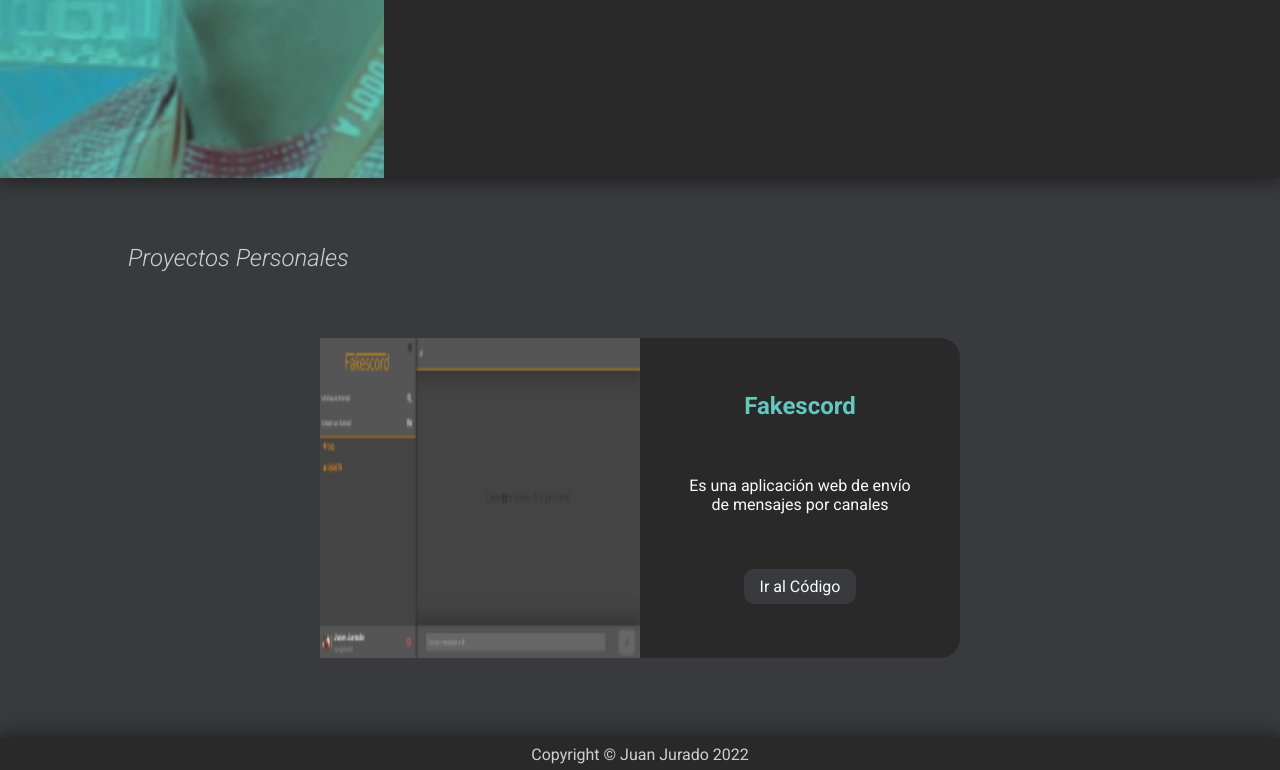
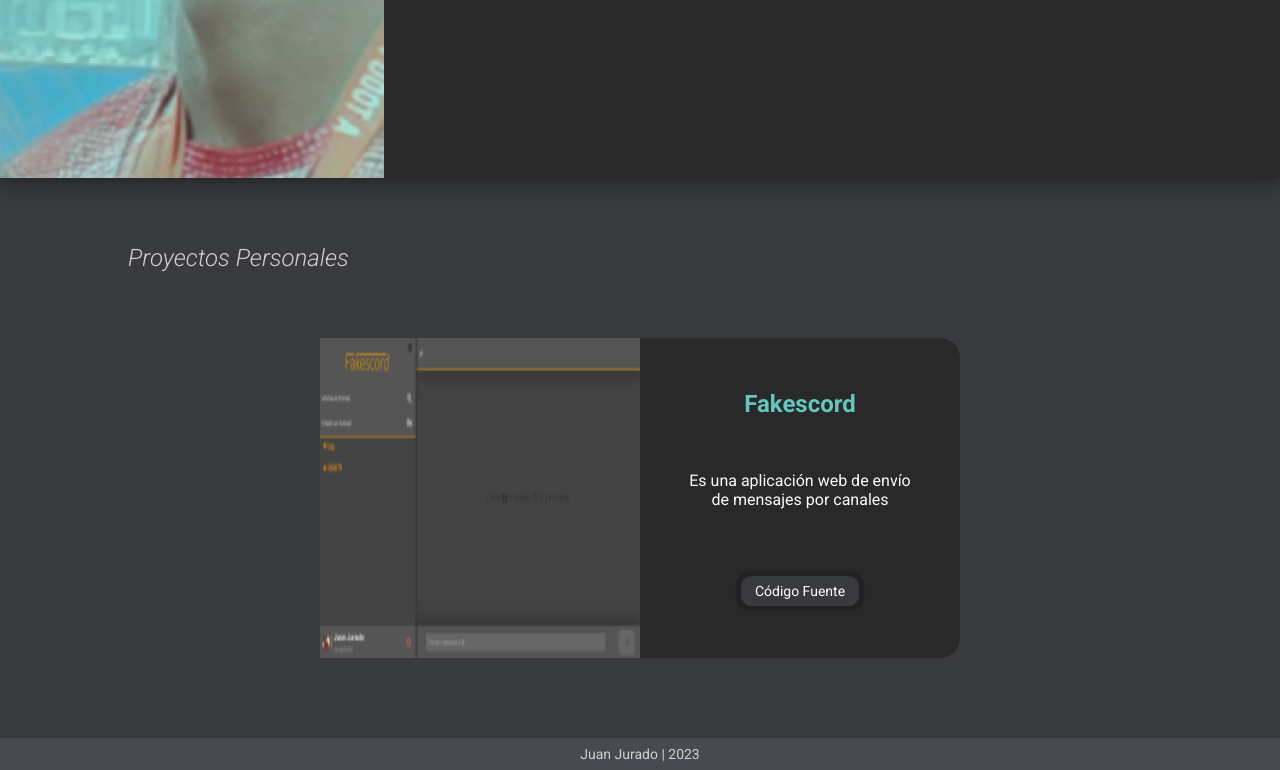
Before and after one commit to OhMyJuan/portafolio, a React (Create React App) app: page / in a window 1280 px wide. Shown: the part 1502-2272 px from the top of the page. Built offline with nearby package versions, Linux system fonts and the light colour scheme.

Commit message:
modularización de botones sociales

```diff
--- a/src/components/Footer.jsx
+++ b/src/components/Footer.jsx
@@ -5,7 +5,7 @@ function Footer() {
   return (
     <footer className={styles.footer}>
       <div>
-        <p>Copyright &#169; Juan Jurado 2022</p>
+        <p className={styles.footer__text}>Juan Jurado | 2023</p>
       </div>
     </footer>
   )
--- a/src/components/Home.jsx
+++ b/src/components/Home.jsx
@@ -1,4 +1,5 @@
 import React from "react";
+import SocialButton from "./SocialButton";
 import styles from "./styles/Home.module.css";
 
 function Home() {
@@ -12,23 +13,24 @@ function Home() {
           <p>Programador Autodidacta</p>
 
           <div className={styles.home__buttonContainer}>
-            <a href="https://github.com/JuanC-Jurado" target="blank" title='Github'>
-              <div className={styles.home__socialButton}>
-                <i className="fa-brands fa-github"></i>
-              </div>
-            </a>
 
-            <a href="https://codepen.io/juanc-jurado" target="blank" title='Codepen'>
-              <div className={styles.home__socialButton}>
-                <i class="fa-brands fa-codepen"></i>
-              </div>
-            </a>
+            <SocialButton
+              name="Github"
+              link="https://github.com/JuanC-Jurado"
+              icon="fa-brands fa-github"
+            />
 
-            <a href="https://www.instagram.com/x.juanj_02/" target="blank" title='Instagram'>
-              <div className={styles.home__socialButton}>
-                <i className="fa-brands fa-instagram"></i>
-              </div>
-            </a>
+            <SocialButton
+              name="Codepen"
+              link="https://codepen.io/juanc-jurado"
+              icon="fa-brands fa-codepen"
+            />
+
+            <SocialButton
+              name="Instagram"
+              link="https://www.instagram.com/x.juanj_02"
+              icon="fa-brands fa-instagram"
+            />
           </div>
         </div>
       </div>
--- a/src/components/ProjectCard.jsx
+++ b/src/components/ProjectCard.jsx
@@ -9,11 +9,11 @@ function ProjectCard({ imagen, nombre, descripcion, enlace }) {
       </div>
 
       <div className={styles.projectCard__textContainer}>
-        <h4 className={styles.projectCard__title}>{nombre}</h4>
+        <h4><a className={styles.projectCard__title} href="https://fakescord-fd551.web.app/">{nombre}</a></h4>
         <p className={styles.projectCard__description}>{descripcion}</p>
         <div className={styles.projectCard__codeButtonContainer}>
-          <a href={enlace} target='_blank'> {/*eslint-disable-line*/}
-            <button className={styles.projectCard__codeButton}>Ir al Código</button>
+          <a href={enlace} target='_blank' rel="noreferrer">
+            <button className={styles.projectCard__codeButton}>Código Fuente</button>
           </a>
         </div>
       </div>
--- /dev/null
+++ b/src/components/SocialButton.jsx
@@ -0,0 +1,14 @@
+import React from 'react'
+import styles from './styles/Home.module.css'
+
+function SocialButton({ link, name, icon }) {
+  return (
+    <a href={link} target="blank" title={name}>
+        <div className={styles.home__socialButton}>
+            <i className={icon}></i>
+        </div>
+    </a>
+  )
+}
+
+export default SocialButton
--- a/src/components/styles/About.module.css
+++ b/src/components/styles/About.module.css
@@ -41,6 +41,7 @@
 	left: 0;
 	right: 0;
 	background: var(--main-color);
+  opacity: 0.5;
   mix-blend-mode: multiply;
 
 }
--- a/src/components/styles/Footer.module.css
+++ b/src/components/styles/Footer.module.css
@@ -7,8 +7,7 @@
 }
 
 .footer{
-  background: var(--dark-bg);
-  box-shadow: #00000077 0 0 20px 3px;
+  background: var(--soft-bg);
 
   display: flex;
   height: 2em;
@@ -17,3 +16,7 @@
 
   color: var(--gray);
 }
+
+.footer__text {
+  font-size: 14px;
+}
--- a/src/components/styles/ProjectCard.module.css
+++ b/src/components/styles/ProjectCard.module.css
@@ -17,35 +17,46 @@
   align-items: center;
   gap: 1em;
   padding: 1em;
+  height: 12em;
+  background: var(--dark-bg);
 
-  background: var(--dark-bg);
+  border-radius: 0 0 20px 20px;
 }
 
 .projectCard__title{
   font-size: 24px;
   color: var(--main-color);
+  text-decoration: none;
+}
+.projectCard__title:hover {
+  text-decoration: overline;
 }
 
 .projectCard__description{
   color: var(--white);
   text-align: center;
+  align-self: center;
 }
-
-
 
 .projectCard__codeButton{
   padding: 0.5em 1em;
   background-color: var(--medium-bg);
   border: none;
   color: var(--white);
+  font-size: 14px;
+  margin-top: 1em;
+  transition: 0.2s;
+  box-shadow: #19191977 0 0 2px 5px;
   border-radius: 10px;
-  font-size: 16px;
 }
 
 .projectCard__codeButton:hover{
-  background-color: var(--dark-color);
+
+  /*background-color: var(--dark-color);*/
   cursor: pointer;
-  scale: 1.1;
+  transition: 0.1s;
+  box-shadow: #19191977 0 0 1px 2px;
+  color: var(--main-color);
 }
 
 @media (min-width:630px){
@@ -73,5 +84,6 @@
 
     justify-content: space-evenly;
     border-radius: 0 20px 20px 0;
+    height: auto;
   }
 }
--- a/src/components/styles/root.css
+++ b/src/components/styles/root.css
@@ -1,6 +1,7 @@
 :root {
     --dark-bg: #292929;
     --medium-bg: #383A3D;
+    --soft-bg: #474b51;
     --gray: #CFCFCF;
 
     --main-color: #63C7BE;
```
